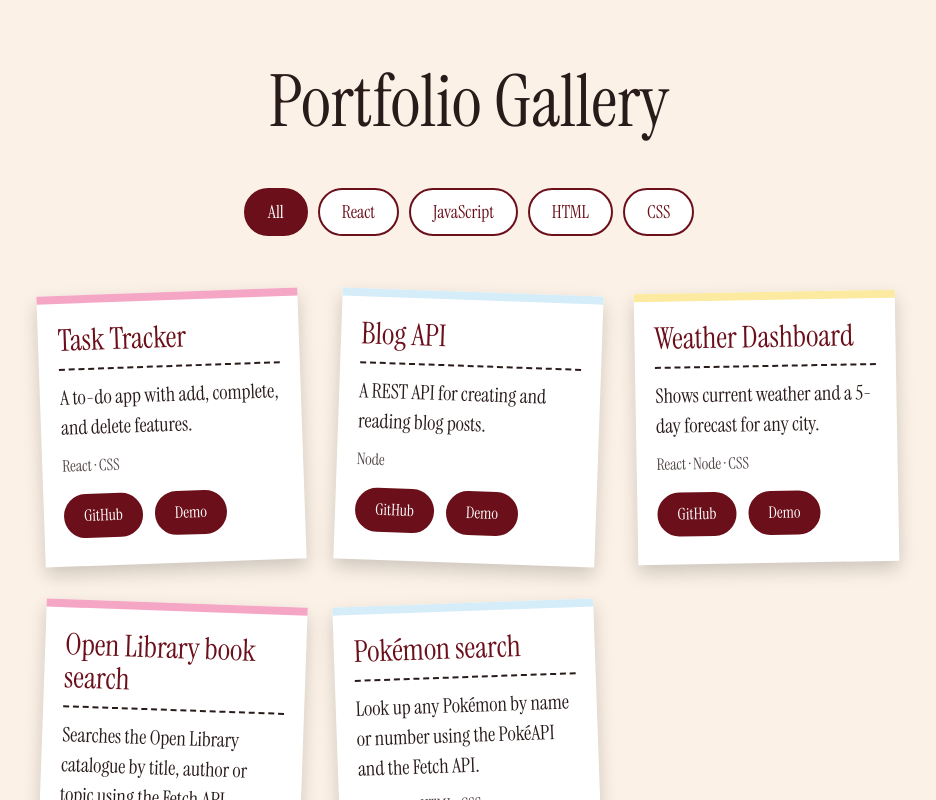
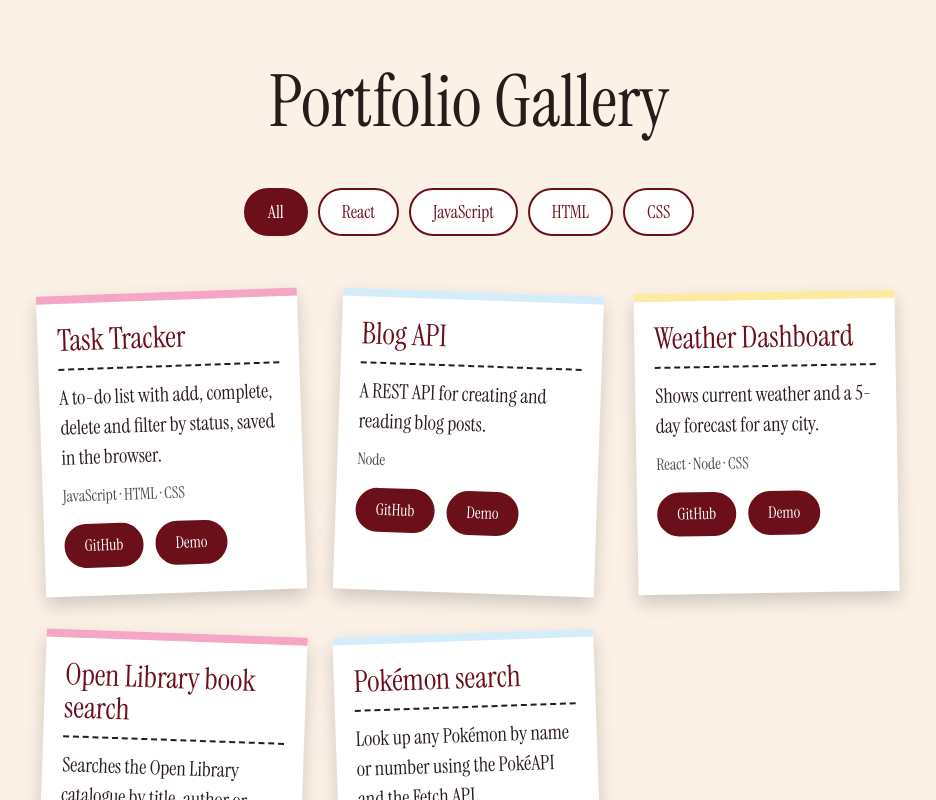
Before and after one commit to aadi-eee/week11, a React (Create React App) app: page / in a window 1280 px wide. Shown: the top 800 px of the page, without its empty margins (171-1107 px from the left). Built offline with nearby package versions, Linux system fonts and the light colour scheme.

Commit message:
Update task tracker project

```diff
--- a/src/data/projects.js
+++ b/src/data/projects.js
@@ -2,10 +2,10 @@ const projects = [
   {
     id: 1,
     title: "Task Tracker",
-    description: "A to-do app with add, complete, and delete features.",
-    tech: ["React", "CSS"],
-    github: "https://github.com/aadi-eee/week11",
-    demo: "https://week11-rho.vercel.app/",
+    description: "A to-do list with add, complete, delete and filter by status, saved in the browser.",
+    tech: ["JavaScript", "HTML", "CSS"],
+    github: "https://github.com/aadi-eee/task-tracker",
+    demo: "https://aadi-eee.github.io/task-tracker/",
   },
   {
         id: 2,
```
